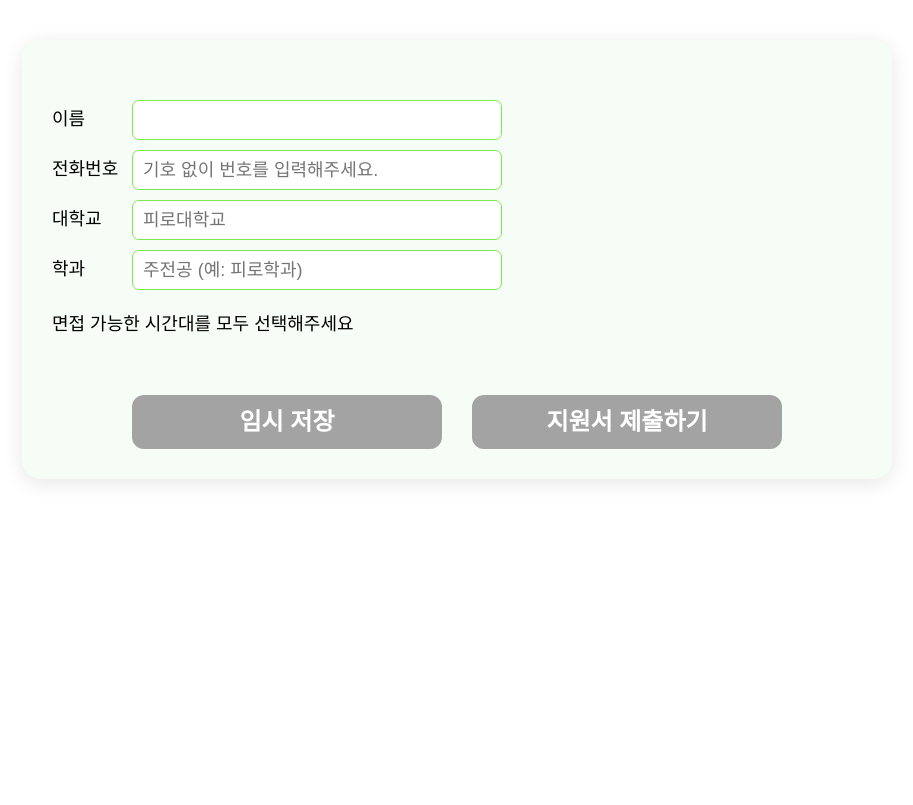
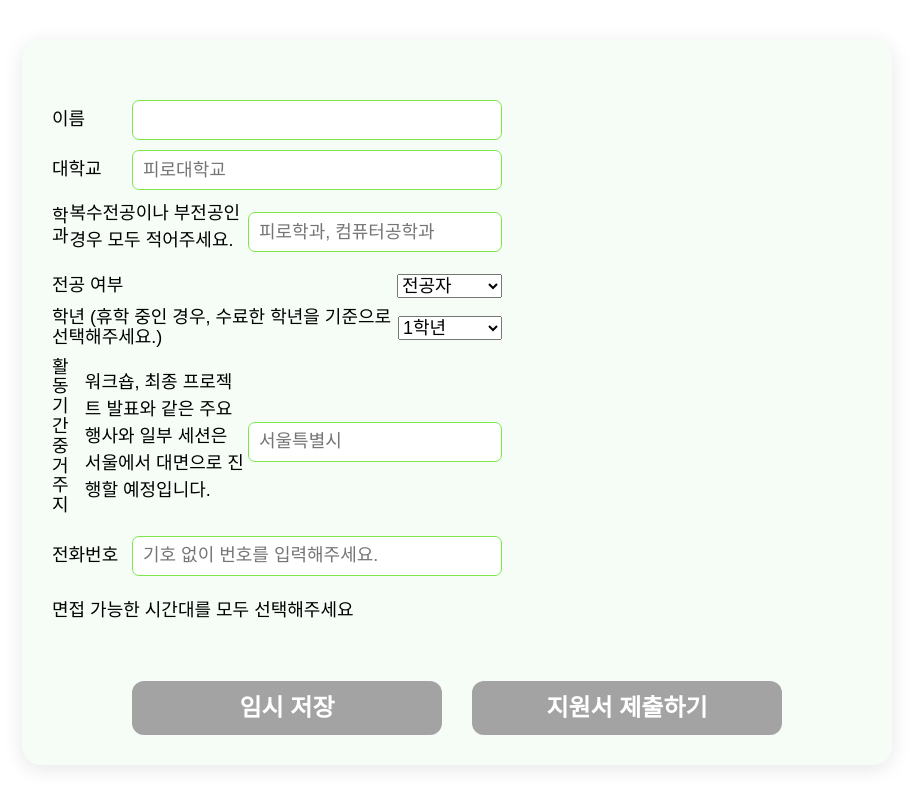
Before and after one commit to leegh1025/HireHub, a Django app: template templates/for_applicant/write_apply.html in a window 1280 px wide. Shown: the part 95-900 px from the top of the page, without its empty margins (183-1096 px from the left). Before the commit the page ends 578 px from the top, so only its background shows below. Run offline with Django 5.2, Linux system fonts and the light colour scheme; the template is opened without the code that fills it: values that come from a table or form of the project are taken from there, others are empty; parts of the project's set-up code (start-up, migrations or seed data) failed here and were passed over; some web fonts are replaced.

Commit message:
[add] 지원서 작성 폼 항목 추가

```diff
--- a/applicants/forms.py
+++ b/applicants/forms.py
@@ -36,21 +36,49 @@ class ApplyForm(forms.ModelForm):
         label = "이름",
         widget=forms.TextInput(attrs={'class': 'apply_input'}),
     )
-    phone_number = forms.CharField(
-        label = "전화번호",
-        widget=forms.TextInput(attrs={'placeholder': '기호 없이 번호를 입력해주세요.', 'class': 'apply_input'})
-    )
     school = forms.CharField(
         label = "대학교",
         widget=forms.TextInput(attrs={'placeholder': '피로대학교', 'class': 'apply_input'})
     )
     major = forms.CharField(
         label = "학과",
-        widget=forms.TextInput(attrs={'placeholder': '주전공 (예: 피로학과)', 'class': 'apply_input'})
+        widget=forms.TextInput(attrs={'placeholder': '피로학과, 컴퓨터공학과', 'class': 'apply_input'}),
+        help_text="복수전공이나 부전공인 경우 모두 적어주세요."
     )
+    major_type = forms.ChoiceField(
+        choices=[
+            ('major', '전공자'),
+            ('non_major', '비전공자'),
+            ('double_major', '복수전공자'),
+        ],
+        label="전공 여부",
+        widget=forms.Select(attrs={'class': 'apply_input'}),
+    )
+    year = forms.ChoiceField(
+        choices=[
+            ('1', '1학년'),
+            ('2', '2학년'),
+            ('3', '3학년'),
+            ('4', '4학년'),
+            ('5', '5학년 이상'),
+        ],
+        label="학년 (휴학 중인 경우, 수료한 학년을 기준으로 선택해주세요.)",
+        widget=forms.Select(attrs={'class': 'apply_input'}),
+    )
+    residence = forms.CharField(
+        label="활동 기간 중 거주지",
+        widget=forms.TextInput(attrs={'placeholder': '서울특별시'}),
+        help_text="워크숍, 최종 프로젝트 발표와 같은 주요 행사와 일부 세션은 서울에서 대면으로 진행할 예정입니다."
+    )
+    phone_number = forms.CharField(
+        label = "전화번호",
+        widget=forms.TextInput(attrs={'placeholder': '기호 없이 번호를 입력해주세요.', 'class': 'apply_input'})
+    )
+
+
     class Meta:
         model = Application
-        fields = ['name', 'phone_number', 'school', 'major', 'possible_date']
+        fields = ['name', 'school', 'major', 'major_type', 'year', 'residence', 'phone_number', 'possible_date']
 
 class QuestionForm(forms.ModelForm):
     class Meta:
--- a/applicants/models.py
+++ b/applicants/models.py
@@ -79,6 +79,9 @@ class Application(models.Model):
     phone_number = models.CharField(max_length=15)
     school = models.CharField(max_length=100)
     major = models.CharField(max_length=100)
+    major_type = models.CharField(max_length=100, blank=True, null=True)
+    year = models.CharField(max_length=20, blank=True, null=True)
+    residence = models.CharField(max_length=100, blank=True, null=True)
     submission_date = models.DateTimeField(auto_now_add=True)
     interviewer = models.ManyToManyField(
         Interviewer,
--- a/templates/for_applicant/write_apply.html
+++ b/templates/for_applicant/write_apply.html
@@ -18,16 +18,34 @@
             {{ form.name }}
          </div>
          <div>
-            <label for="{{ form.phone_number.id_for_label }}">{{ form.phone_number.label }}</label>
-            {{ form.phone_number }}
-         </div>
-         <div>
             <label for="{{ form.school.id_for_label }}">{{ form.school.label }}</label>
             {{ form.school }}
          </div>
+         <div class="major">
+            <div class="major_description">
+               <label for="{{ form.major.id_for_label }}">{{ form.major.label }}</label>
+               <p>{{ form.major.help_text }}</p>
+            </div>
+            {{ form.major }}
+         </div>
          <div>
-            <label for="{{ form.major.id_for_label }}">{{ form.major.label }}</label>
-            {{ form.major }}
+            <label for="{{ form.major_type.id_for_label }}">{{ form.major_type.label }}</label>
+            {{ form.major_type }}
+         </div>
+         <div>
+            <label for="{{ form.year.id_for_label }}">{{ form.year.label }}</label>
+            {{ form.year }}
+         </div>
+         <div class="residence">
+            <div class="residence_description">
+               <label for="{{ form.residence.id_for_label }}">{{ form.residence.label }}</label>
+               <p>{{ form.residence.help_text }}</p>
+            </div>
+            {{ form.residence }}
+         </div>
+         <div>
+            <label for="{{ form.phone_number.id_for_label }}">{{ form.phone_number.label }}</label>
+            {{ form.phone_number }}
          </div>
          <div class="possible_date_content">
             <label for="{{ form.possible_date.id_for_label }}">{{ form.possible_date.label }}</label>
```
